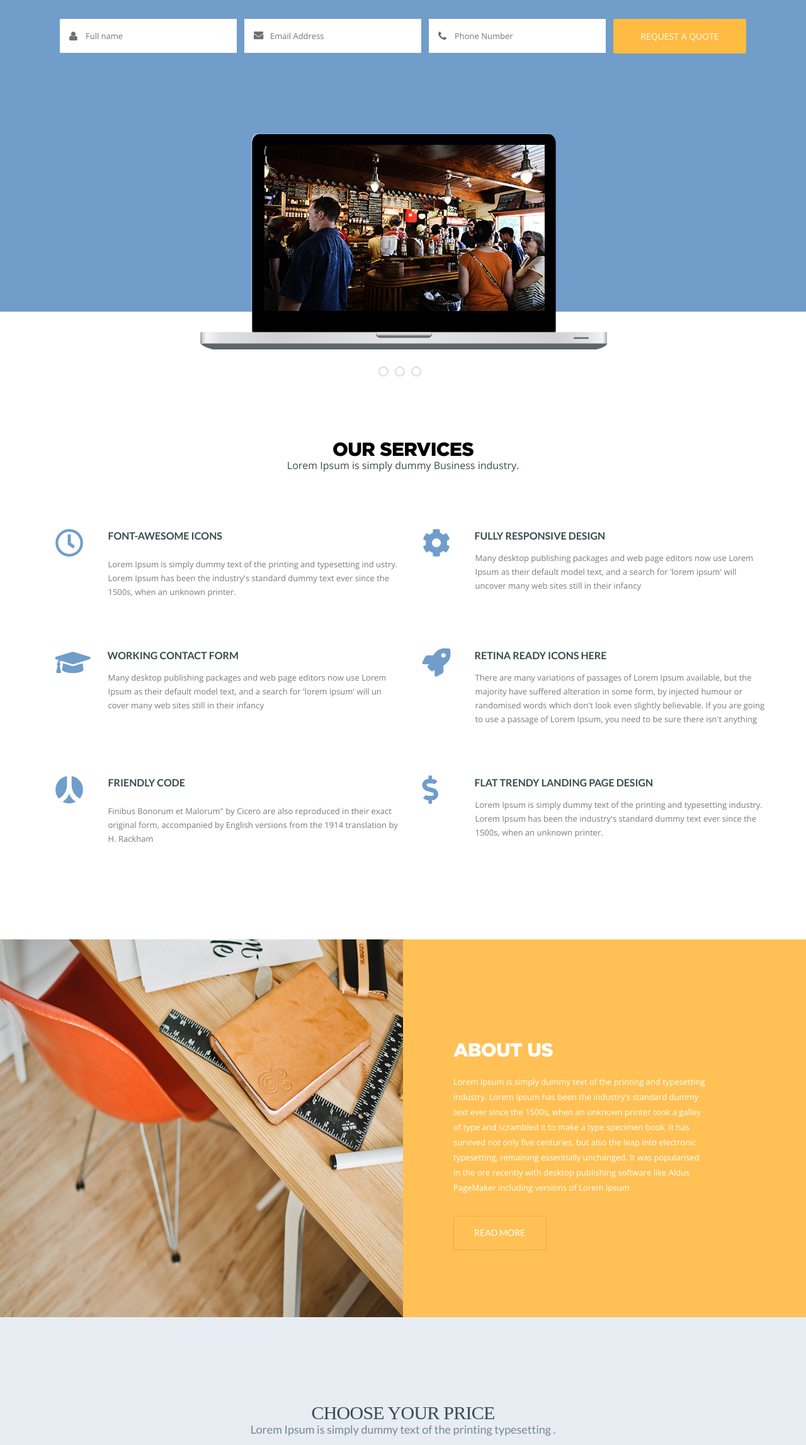
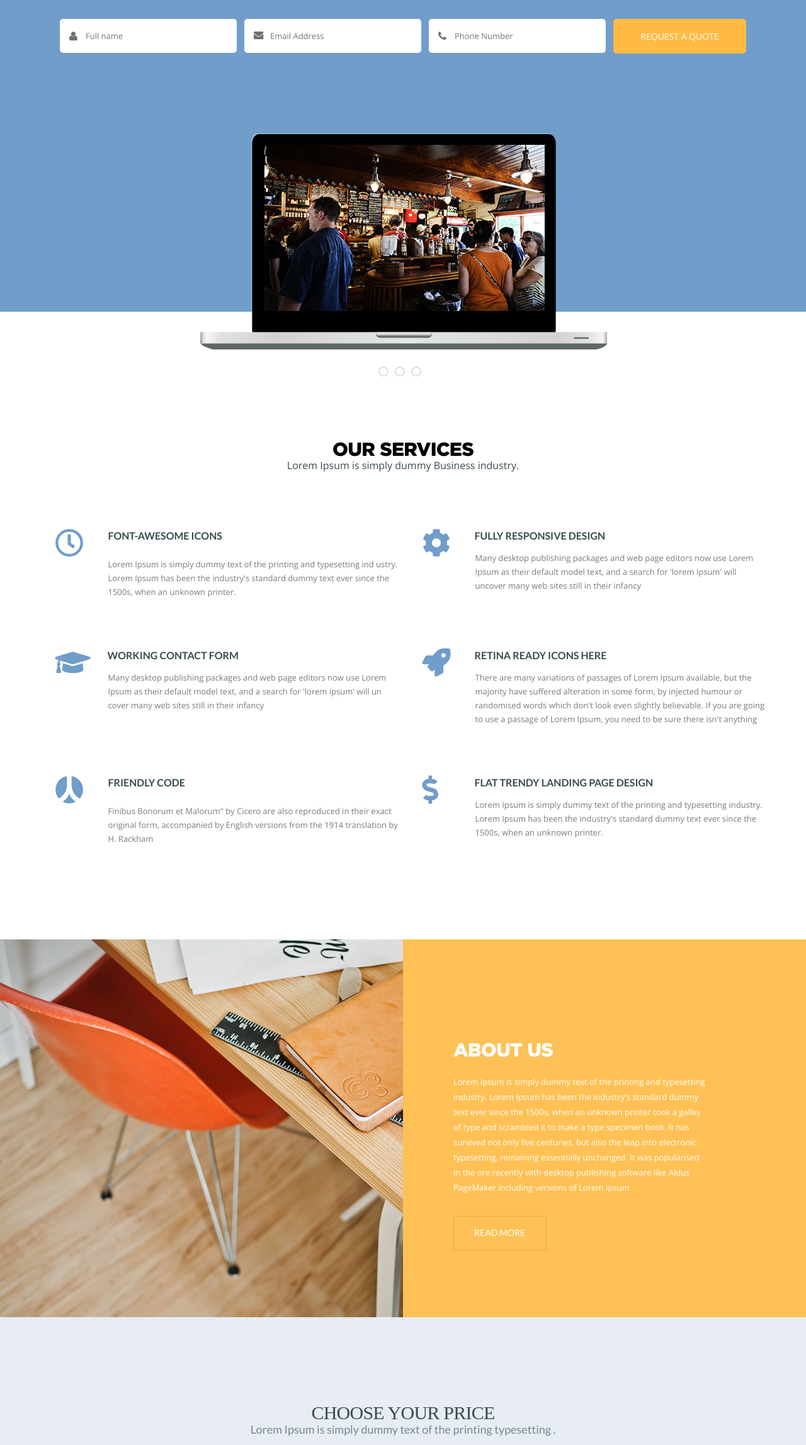
Before and after one commit to avstrievskaya/business, a plain HTML site: page index.html in a window 1280 px wide. Shown: the part 265-2560 px from the top of the page at 63% size. Drawn offline with nearby package versions, Linux system fonts and the light colour scheme.

Commit message:
modified styles

```diff
--- a/index.html
+++ b/index.html
@@ -122,13 +122,14 @@
             </div>
             </section>
             <section class="about_us" id="about us">
+                <div class="container_6">
+                <div class="about_us_img"></div>
                 <div class="about_us_box">
                         <h3 class="about_us_box_title">About us</h3>
                         <p class="about_us_box_text">Lorem Ipsum is simply dummy text of the printing and typesetting industry. Lorem Ipsum has been the industry's standard dummy text ever since the 1500s, when an unknown printer took a galley of type and scrambled it to make a type specimen book. It has survived not only five centuries, but also the leap into electronic typesetting, remaining essentially unchanged. It was popularised in the ore recently with desktop publishing software like Aldus PageMaker including versions of Lorem Ipsum
                         </p>
                         <button class="about_us_box_button">Read more</button>
                     </div>
-                <div class="clearfix"></div>
                     </div>
             </section>
             <section class="price" id="price">
--- a/style.css
+++ b/style.css
@@ -103,6 +103,7 @@
     border-radius: 3px;
     padding-top: 18px;
     padding-bottom: 18px;
+    border-radius: 5px;
 }
 
 .submit:hover{
@@ -125,6 +126,7 @@
     padding-left: 41px;
     margin-right: 8px;
     border: none;
+    border-radius: 5px;
 }
 
 .email{
@@ -138,6 +140,7 @@
     padding-left: 41px;
     margin-right: 8px;
     border: none;
+    border-radius: 5px;
 }
 
 .number{
@@ -151,6 +154,7 @@
     padding-left: 41px;
     margin-right: 8px;
     border: none;
+    border-radius: 5px;
 }
 
 .header_banner_forms_box_1{
@@ -326,10 +330,21 @@
     min-height: 600px;
     background-color: #ffc155;
     margin-top: 70px;
+    position: relative;
+}
+
+.about_us_img{
+    position: absolute;
     background-image: url(img/table.png);
-    background-size: 50% 100%;
     background-repeat: no-repeat;
     overflow: auto;
+    width: 50%;
+    height: 100%;
+}
+
+.container_6{
+    max-width: 1700px;
+    margin: 0 auto;
 }
 
 .about_us_box{
@@ -642,9 +657,6 @@
 
 .client_box_text::after{
     content: url('img/2.png');
-    position: absolute;
-    left: 325px;
-    top: 66px;
 }
 
 .client{
@@ -704,6 +716,7 @@
     padding-left: 41px;
     margin-right: 8px;
     border: 1px solid #cbcbcb;
+    border-radius: 3px;
 }
 
 .email_1{
@@ -718,6 +731,7 @@
     margin-right: 8px;
     border: none;
     border: 1px solid #cbcbcb;
+    border-radius: 3px;
 }
 
 .newsletter_forms_box_1{
```
Lines whose indentation alone changed are shown as unchanged.
